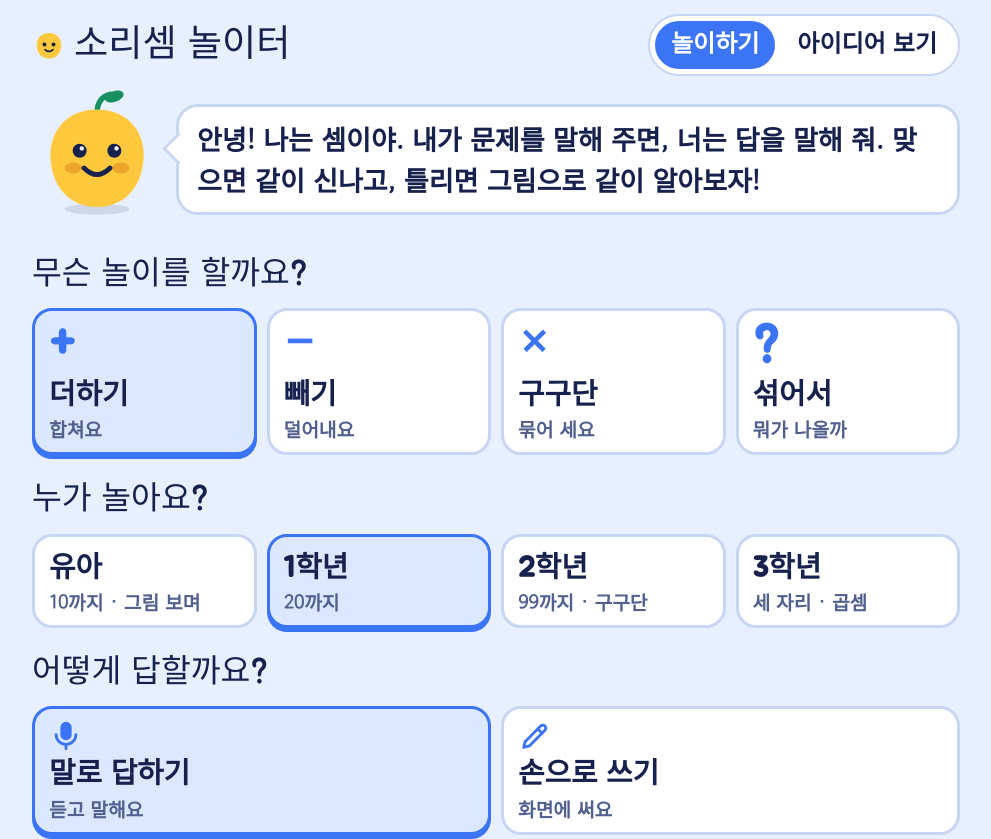
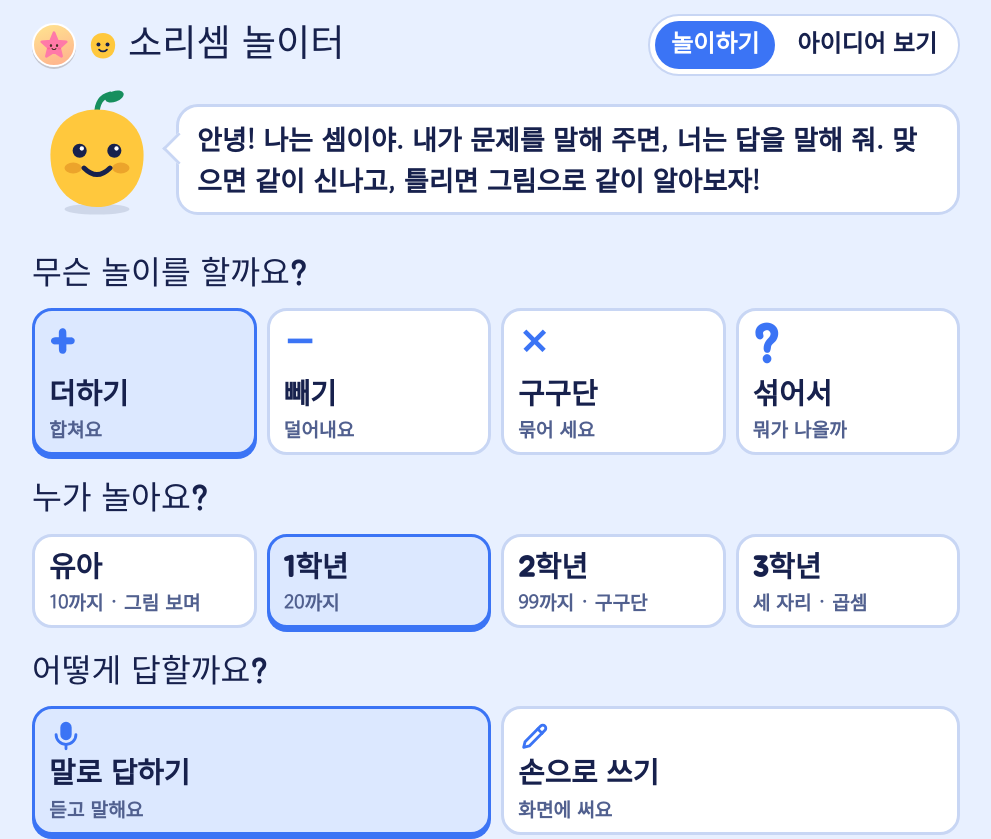
Before and after one commit to arenarun23/calcul, a plain HTML site: page index.html in a window 1280 px wide. Shown: the top 839 px of the page, without its empty margins (144-1135 px from the left). Drawn offline with Linux system fonts and the light colour scheme.

Commit message:
AIEDU 허브로 돌아가는 아이콘(웃는 별) 추가
모든 서비스에 같은 모양의 아이콘을 넣고, 눌러도 안전한 자리(제목 줄·모서리)에 둠.
링크는 상대경로 ../ (허브 하위 경로에서 허브 첫 화면으로 이동).

Co-Authored-By: Claude Sonnet 5.5 <noreply@anthropic.com>
Claude-Session: https://claude.ai/code/session_01SQXGukjVUaLs97cZZ3yT4r

```diff
--- a/index.html
+++ b/index.html
@@ -3,7 +3,12 @@
 <head>
 <meta charset="utf-8">
 <meta name="viewport" content="width=device-width, initial-scale=1, viewport-fit=cover">
-<style>:root{color-scheme:light}body{margin:0}img{max-width:100%}[hidden]{display:none!important}</style>
+<style>:root{color-scheme:light}body{margin:0}img{max-width:100%}[hidden]{display:none!important}/* AIEDU 허브로 가는 아이콘(모든 서비스 공통 모양) */
+.aiedu-home{display:inline-flex;align-items:center;justify-content:center;flex:none;width:44px;height:44px;border-radius:50%;background:linear-gradient(160deg,#ffe58f,#ffb08e);border:2px solid #fff;box-shadow:0 2px 0 rgba(74,52,38,.22);text-decoration:none;-webkit-tap-highlight-color:transparent}
+.aiedu-home svg{width:30px;height:30px;display:block}
+.aiedu-home:active{transform:translateY(2px);box-shadow:none}
+.aiedu-home:focus-visible{outline:3px solid #f08a00;outline-offset:2px}
+</style>
 <title>소리셈 놀이터</title>
 <link rel="preconnect" href="https://fonts.googleapis.com">
 <link rel="preconnect" href="https://fonts.gstatic.com" crossorigin>
@@ -201,7 +206,7 @@ h2{font-family:var(--font-display);font-weight:400;font-size:1.35rem;margin:0 0
 
 <div class="app">
   <header class="top">
-    <h1 class="brand" id="brand"></h1>
+    <div class="brandrow" style="display:flex;align-items:center;gap:10px;min-width:0"><a class="aiedu-home" href="../" title="AIEDU 처음으로" aria-label="AIEDU 허브로 돌아가기"><svg viewBox="0 0 64 64" aria-hidden="true" focusable="false"><polygon points="32,6 39.2,23.6 58,25.2 43.7,37.6 48.1,56 32,46.2 15.9,56 20.3,37.6 6,25.2 24.8,23.6" fill="#ff7aa8" stroke="#ff7aa8" stroke-width="6" stroke-linejoin="round"/><ellipse cx="25.5" cy="33" rx="2.4" ry="3.2" fill="#4a3426"/><ellipse cx="38.5" cy="33" rx="2.4" ry="3.2" fill="#4a3426"/><ellipse cx="20.5" cy="39.5" rx="3.4" ry="2.1" fill="#ff4f86" opacity=".5"/><ellipse cx="43.5" cy="39.5" rx="3.4" ry="2.1" fill="#ff4f86" opacity=".5"/><path d="M28 39.5q4 4.4 8 0" fill="none" stroke="#4a3426" stroke-width="2.4" stroke-linecap="round"/></svg></a><h1 class="brand" id="brand"></h1></div>
     <nav class="tabs" role="tablist" aria-label="화면 고르기">
       <button role="tab" id="tabPlay" aria-selected="true">놀이하기</button>
       <button role="tab" id="tabIdea" aria-selected="false">아이디어 보기</button>
```
